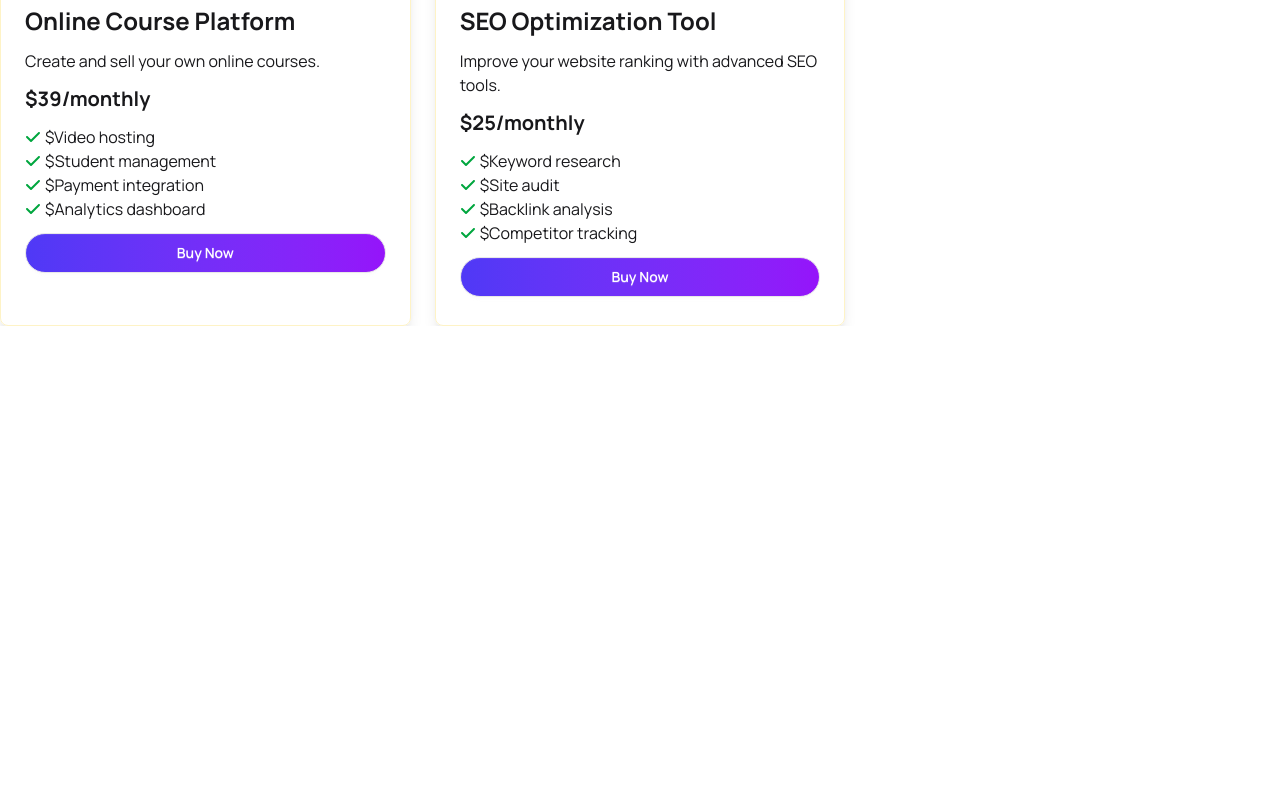
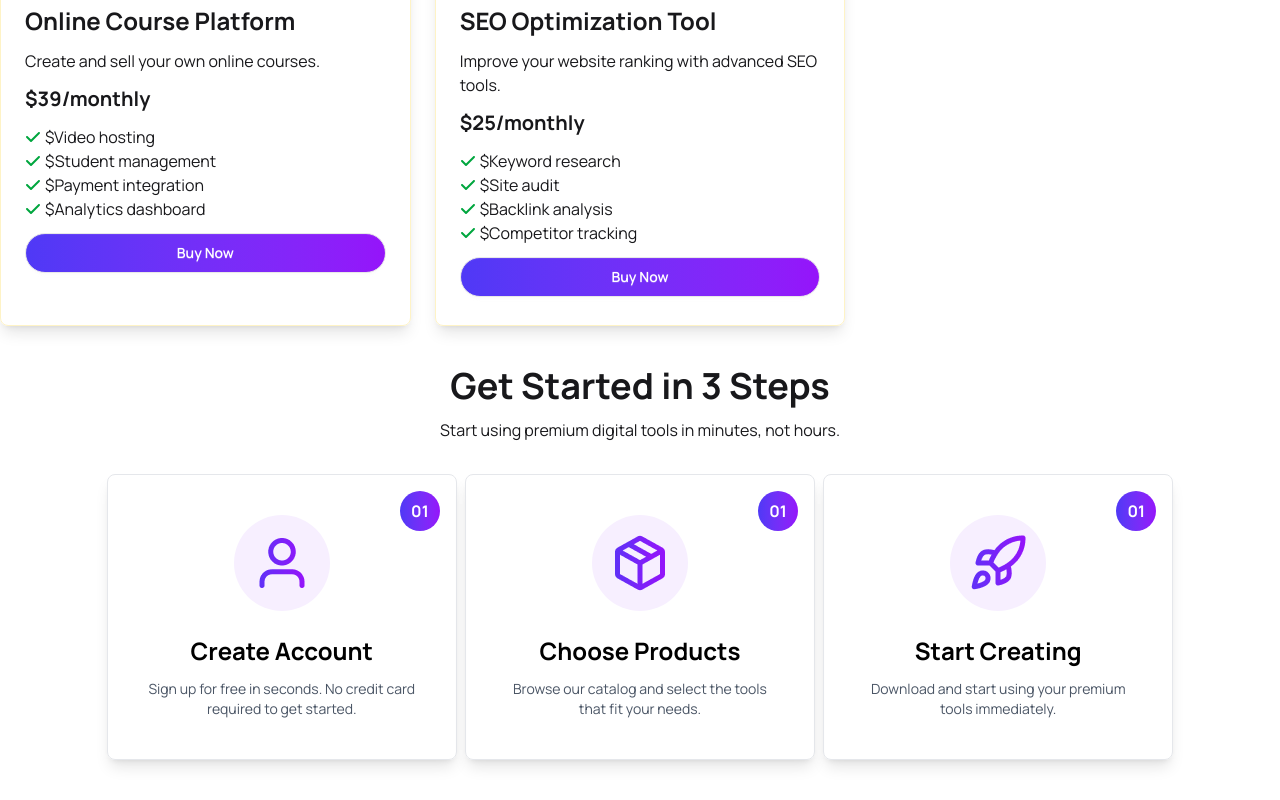
Before and after one commit to Somotosh/DigiTools-Pl-latform-wev, a React (Vite) app: page / in a window 1280 px wide. Shown: the part 2063-2863 px from the top of the page. Before the commit the page ends 2389 px from the top, so only its background shows below. Built offline with nearby package versions, Linux system fonts and the light colour scheme.

Commit message:
added Steps Section

```diff
--- a/src/App.jsx
+++ b/src/App.jsx
@@ -6,6 +6,7 @@ import ToolsSection from './Component/ToolsSection';
 import Tabes from './Component/Tabes';
 import Cadrs from './Component/Cadrs';
 import BuyCard from './Component/BuyCard';
+import StepsSection from './Component/StepsSection';
 
 
 const getModel = async () => {
@@ -34,6 +35,8 @@ function App() {
       {activeTab === "products" && <Cadrs modelPromes={modelPromes} cards={cards} setCards={setCards} />}
       {activeTab === "buyCard" && <BuyCard cards={cards} setCards={setCards} />}
 
+      <StepsSection />
+
 
     </>
 
--- /dev/null
+++ b/src/Component/StepsSection.jsx
@@ -0,0 +1,67 @@
+import React from 'react';
+import userLogo from '../assets/user.png'
+import rocketLogo from '../assets/rocket.png'
+import packageLogo from '../assets/package.png'
+
+const StepsSection = () => {
+    return (
+        <div className='mt-10 mb-10 w-11/12 sm:w-10/12 mx-auto'>
+            <div className='text-center space-y-3'>
+                <h1 className='text-2xl sm:text-4xl font-bold'>Get Started in 3 Steps</h1>
+                <p>Start using premium digital tools in minutes, not hours.</p>
+            </div>
+            <div className='grid grid-cols-1 sm:grid-cols-2 md:grid-cols-3 gap-2 mt-8'>
+                <div className="relative border border-gray-200 shadow-lg rounded-lg p-10    text-center">
+
+                    <div className="absolute top-4 right-4 flex items-center justify-center w-10 h-10 text-white text-base font-bold rounded-full bg-linear-to-r from-[#4F39F6] to-[#9514FA]">
+                        <p>01</p>
+                    </div>
+
+                    <div className="flex items-center justify-center w-24 h-24 mx-auto rounded-full bg-purple-100/70 mb-6">
+                        <img src={userLogo} alt="" />
+
+                    </div>
+
+                    <h2 className="text-2xl font-bold mb-3 text-black">Create Account</h2>
+                    <p className="text-gray-600 text-sm">
+                        Sign up for free in seconds. No credit card required to get started.
+                    </p>
+                </div>
+                <div className="relative border border-gray-200 shadow-lg rounded-lg p-10   text-center">
+
+                    <div className="absolute top-4 right-4 flex items-center justify-center w-10 h-10 text-white text-base font-bold rounded-full bg-linear-to-r from-[#4F39F6] to-[#9514FA]">
+                        <p>01</p>
+                    </div>
+
+                    <div className="flex items-center justify-center w-24 h-24 mx-auto rounded-full bg-purple-100/70 mb-6">
+                        <img src={packageLogo} alt="" />
+
+                    </div>
+
+                    <h2 className="text-2xl font-bold mb-3 text-black">Choose Products</h2>
+                    <p className="text-gray-600 text-sm">
+                       Browse our catalog and select the tools that fit your needs.
+                    </p>
+                </div>
+                <div className="relative border border-gray-200 shadow-lg rounded-lg p-10   text-center">
+
+                    <div className="absolute top-4 right-4 flex items-center justify-center w-10 h-10 text-white text-base font-bold rounded-full bg-linear-to-r from-[#4F39F6] to-[#9514FA]">
+                        <p>01</p>
+                    </div>
+
+                    <div className="flex items-center justify-center w-24 h-24 mx-auto rounded-full bg-purple-100/70 mb-6">
+                        <img src={rocketLogo} alt="" />
+
+                    </div>
+
+                    <h2 className="text-2xl font-bold mb-3 text-black">Start Creating</h2>
+                    <p className="text-gray-600 text-sm">
+                       Download and start using your premium tools immediately.
+                    </p>
+                </div>
+            </div>
+        </div>
+    );
+};
+
+export default StepsSection;
```
